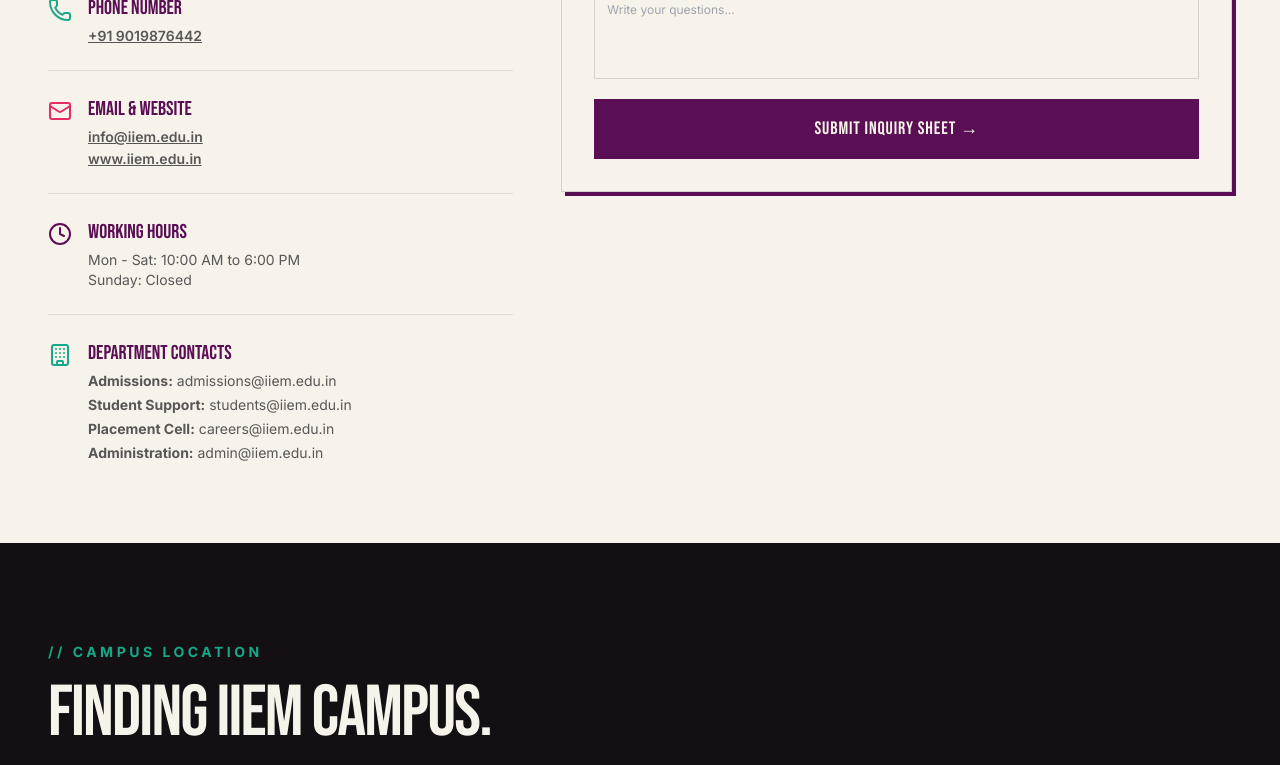
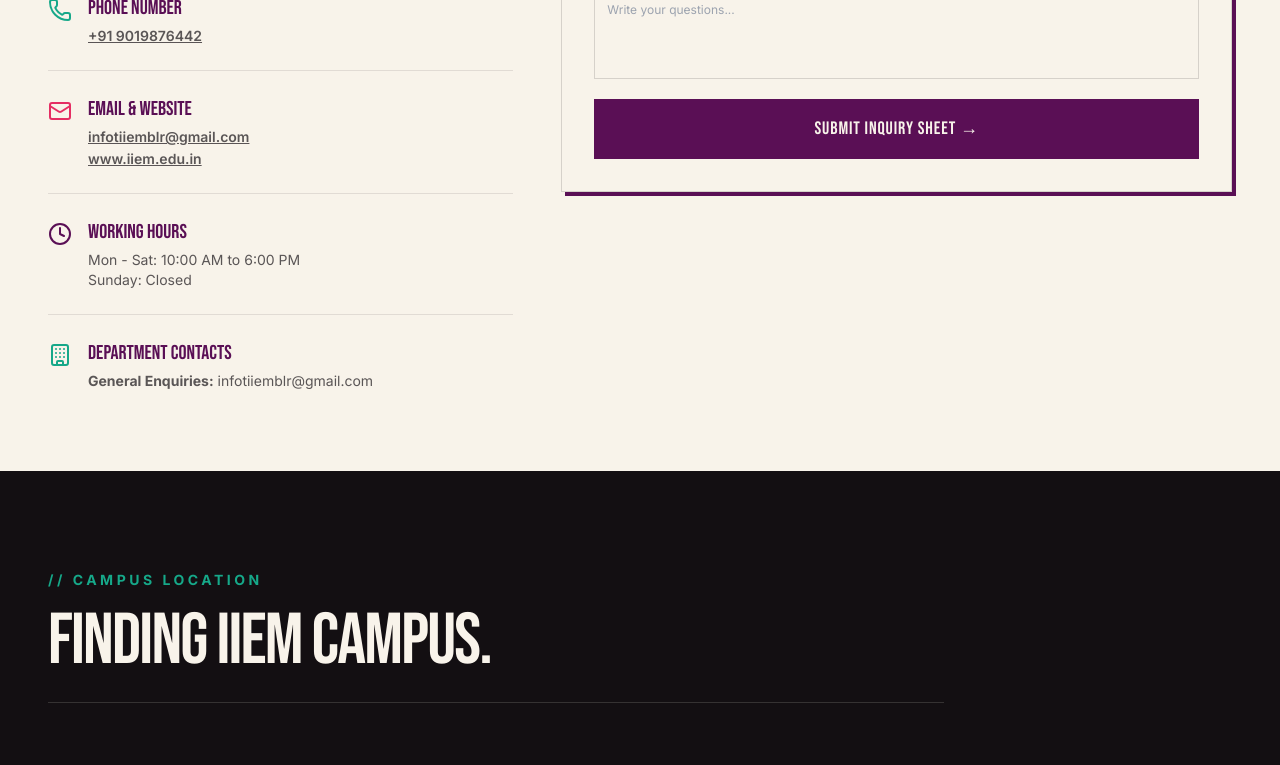
Before and after one commit to rameezwangde/iiem-v2, a React (Vite) app: page /contact in a window 1280 px wide. Shown: the part 1260-2025 px from the top of the page. Built offline with nearby package versions, Linux system fonts and the light colour scheme.

Commit message:
feat: add Contact, Footer, and Admissions pages to the application

```diff
--- a/src/components/Footer.jsx
+++ b/src/components/Footer.jsx
@@ -134,7 +134,7 @@
               </div>
               <div>
                 <strong>Email: </strong>
-                <a href="mailto:admissions@iiem.edu.in" className="hover:text-brand-teal transition-colors">admissions@iiem.edu.in</a>
+                <a href="mailto:infotiiemblr@gmail.com" className="hover:text-brand-teal transition-colors">infotiiemblr@gmail.com</a>
               </div>
             </div>
           </div>
--- a/src/pages/Admissions.jsx
+++ b/src/pages/Admissions.jsx
@@ -258,7 +258,7 @@
  <div className="w-10 h-10 rounded-full bg-brand-magenta/20 flex items-center justify-center shrink-0">
  <Mail size={18} className="text-brand-magenta" />
  </div>
- <span>Email: <strong className="text-white ml-1">admissions@iiem.in</strong></span>
+ <span>Email: <strong className="text-white ml-1">infotiiemblr@gmail.com</strong></span>
  </div>
  <div className="flex items-center gap-4">
  <div className="w-10 h-10 rounded-full bg-brand-magenta/20 flex items-center justify-center shrink-0">
--- a/src/pages/Contact.jsx
+++ b/src/pages/Contact.jsx
@@ -100,7 +100,7 @@
  <div>
  <div className="font-display text-xl text-brand-purple">EMAIL & WEBSITE</div>
  <div className="text-brand-textDark/70 mt-1">
- <a href="mailto:info@iiem.edu.in" className="hover:text-brand-magenta font-semibold underline">info@iiem.edu.in</a>
+ <a href="mailto:infotiiemblr@gmail.com" className="hover:text-brand-magenta font-semibold underline">infotiiemblr@gmail.com</a>
  </div>
  <div className="text-brand-textDark/70 mt-0.5">
  <a href="https://www.iiem.edu.in" target="_blank" rel="noreferrer" className="hover:text-brand-magenta font-semibold underline">www.iiem.edu.in</a>
@@ -124,10 +124,7 @@
  <div>
  <div className="font-display text-xl text-brand-purple">DEPARTMENT CONTACTS</div>
  <ul className="text-brand-textDark/70 mt-1 space-y-1">
- <li><strong>Admissions:</strong> admissions@iiem.edu.in</li>
- <li><strong>Student Support:</strong> students@iiem.edu.in</li>
- <li><strong>Placement Cell:</strong> careers@iiem.edu.in</li>
- <li><strong>Administration:</strong> admin@iiem.edu.in</li>
+ <li><strong>General Enquiries:</strong> infotiiemblr@gmail.com</li>
  </ul>
  </div>
  </div>
```
